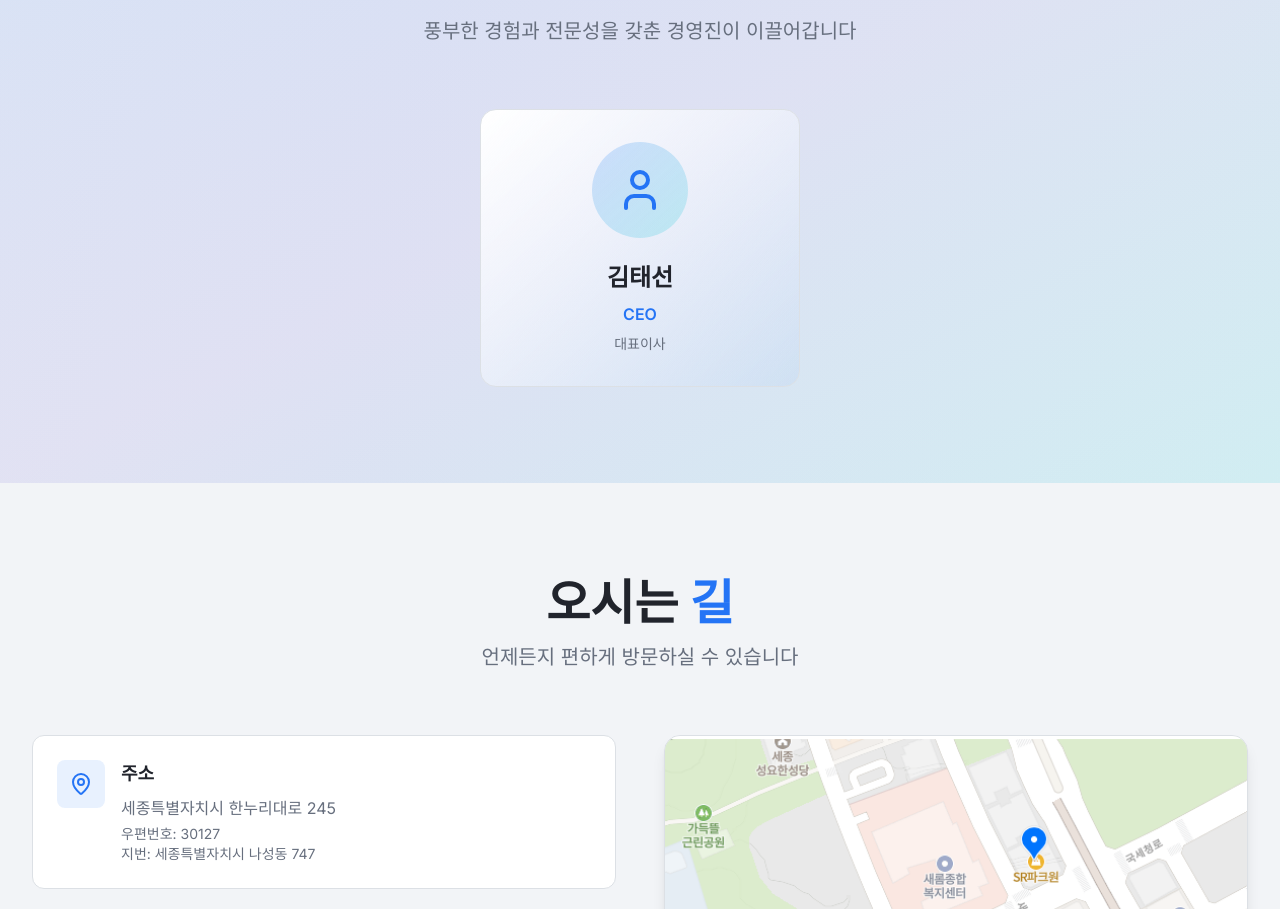
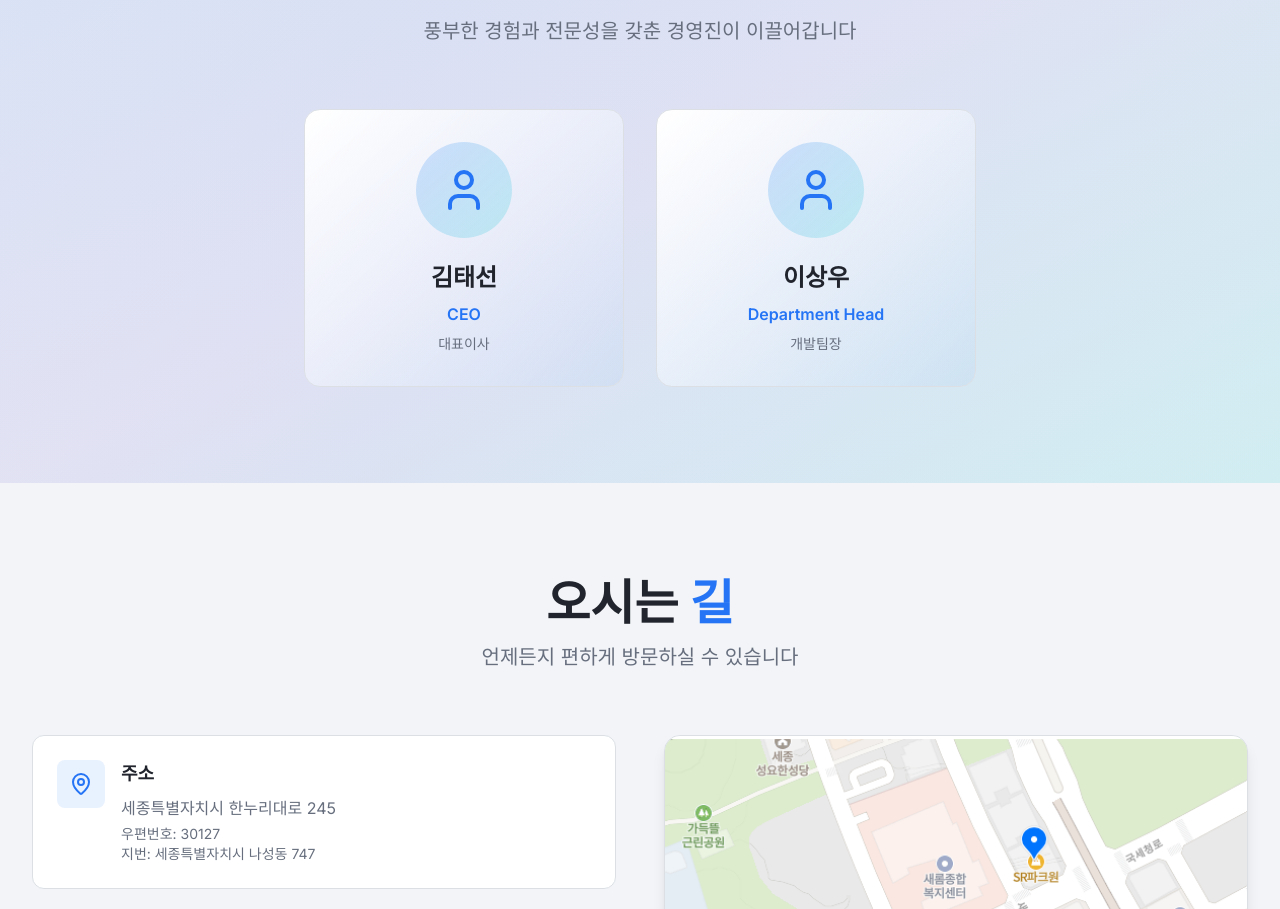
Before and after one commit to tskim81/solgivers_homepage, a React (Vite) app: page / in a window 1280 px wide. Shown: the part 5175-6084 px from the top of the page. Built offline with nearby package versions, Linux system fonts and the light colour scheme; a web font is replaced by a local one.

Commit message:
Update SolTeam.tsx

```diff
--- a/src/components/solgivers/SolTeam.tsx
+++ b/src/components/solgivers/SolTeam.tsx
@@ -28,6 +28,11 @@ const SolTeam = () => {
       name: "김태선",
       position: "CEO",
       description: "대표이사",
+    },
+    {
+      name: "이상우",
+      position: "Department Head",
+      description: "개발팀장",
     },
   ];
 
```
